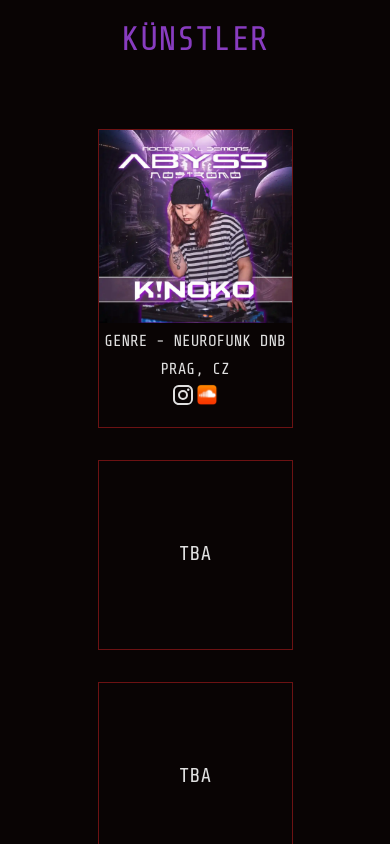
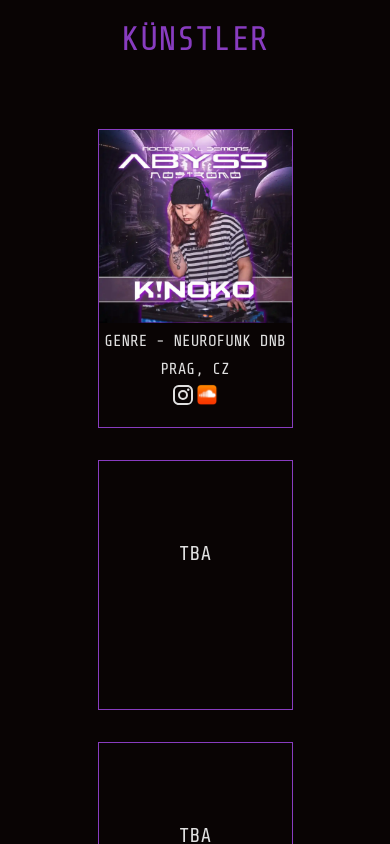
Before and after one commit to Waescheklammer/NocturnalDemons, a React (Create React App) app: page /details in a window 390 px wide. Shown: the part 1820-2664 px from the top of the page. Built offline with nearby package versions, Linux system fonts and the light colour scheme.

Commit message:
changed bordercolor for mobile

```diff
--- a/src/features/main/details/Details.tsx
+++ b/src/features/main/details/Details.tsx
@@ -211,8 +211,8 @@ export const Details = () => {
               key={id}
               sx={{
                 border: "1px solid",
-                borderColor: "primary.dark",
-                minHeight: "190px",
+                borderColor: !matchesPhone ? "primary.dark" : "#883CC0",
+                minHeight: "250px",
               }}
             >
               {act?.img.length > 0 ? (
```
